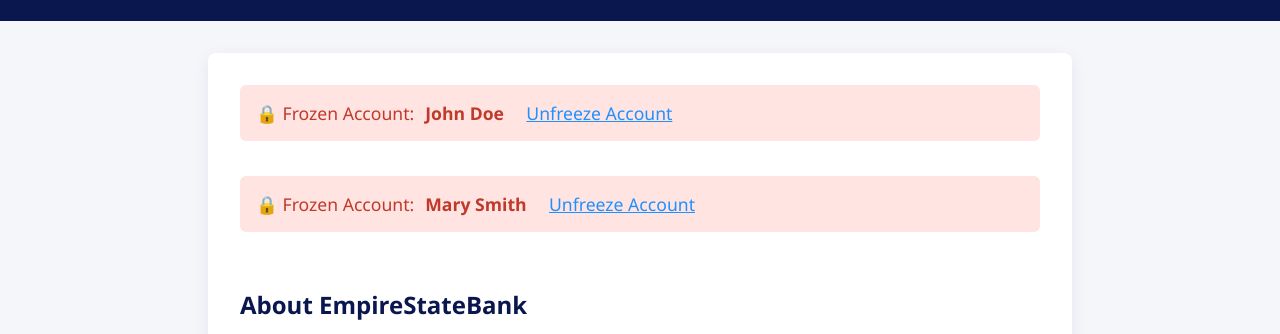
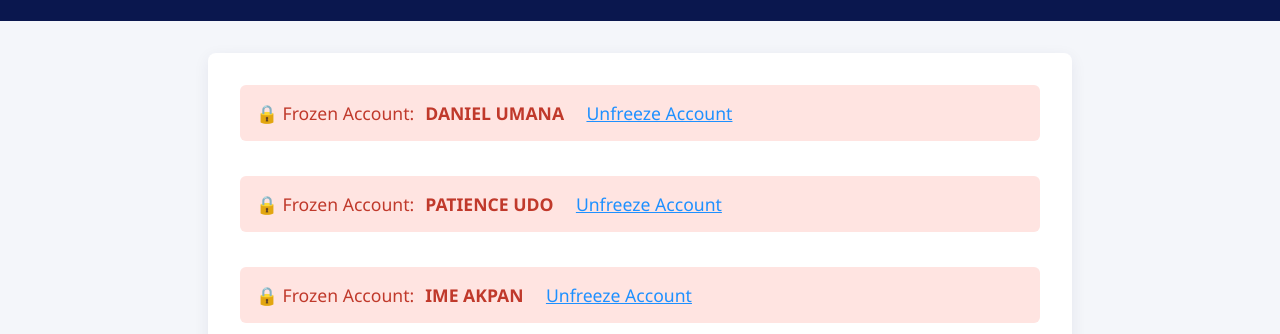
Before and after one commit to EmpireStateBank/EmpireStateBank, a plain HTML site: page index.html in a window 1280 px wide. Shown: the part 411-745 px from the top of the page. Drawn offline with Linux system fonts and the light colour scheme.

Commit message:
Update index.html

```diff
--- a/index.html
+++ b/index.html
@@ -151,11 +151,15 @@
         <!-- NEW: Multiple Frozen Account Labels -->
         <div class="frozen-accounts-group">
             <div class="frozen-account-label">
-                <span>🔒 <label>Frozen Account:</label> <strong>John Doe</strong></span>
+                <span>🔒 <label>Frozen Account:</label> <strong>DANIEL UMANA</strong></span>
                 <a class="unfreeze-link" href="https://paystack.com/pay/kk4elf4drw" target="_blank" rel="noopener">Unfreeze Account</a>
             </div>
             <div class="frozen-account-label">
-                <span>🔒 <label>Frozen Account:</label> <strong>Mary Smith</strong></span>
+                <span>🔒 <label>Frozen Account:</label> <strong>PATIENCE UDO</strong></span>
+                <a class="unfreeze-link" href="https://paystack.com/pay/kk4elf4drw" target="_blank" rel="noopener">Unfreeze Account</a>
+            </div>
+            <div class="frozen-account-label">
+                <span>🔒 <label>Frozen Account:</label> <strong>IME AKPAN</strong></span>
                 <a class="unfreeze-link" href="https://paystack.com/pay/kk4elf4drw" target="_blank" rel="noopener">Unfreeze Account</a>
             </div>
         </div>
```
